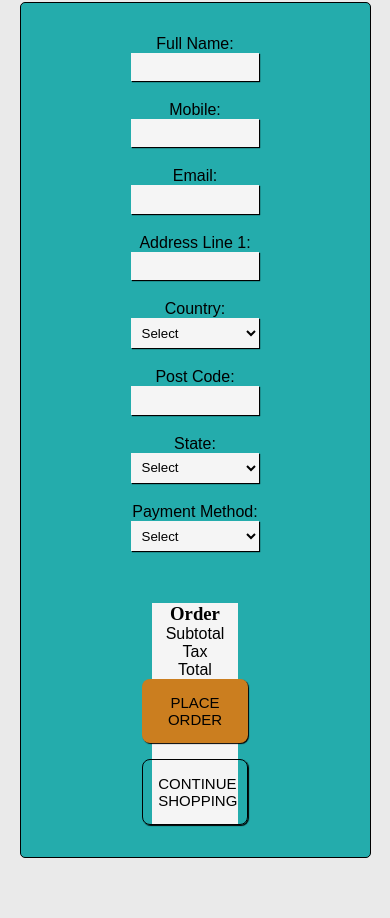
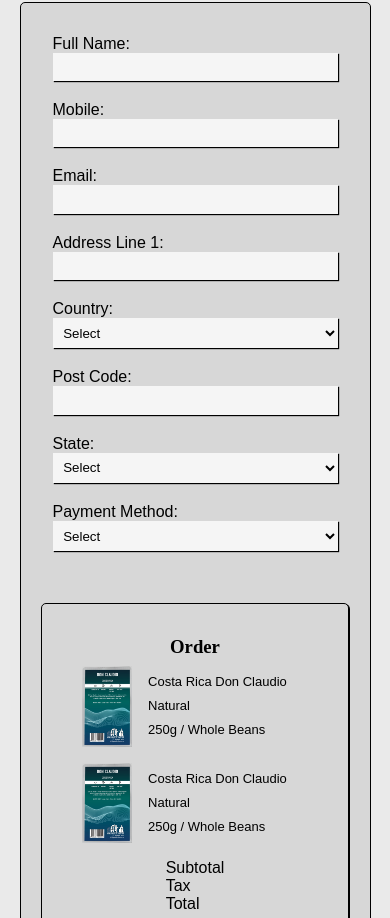
Before and after one commit to amy1374872465/assignment-3-website, a plain HTML site: page checkout.html in a window 390 px wide. Shown: the part 182-1100 px from the top of the page. Before the commit the page ends 1048 px from the top, so only its background shows below. Drawn offline with Linux system fonts and the light colour scheme.

Commit message:
responsive checkout page

```diff
--- a/checkout.html
+++ b/checkout.html
@@ -129,10 +129,31 @@
         <div class="order greyBox rightColumn fix lineHeight">
           <!--confirmation-->
           <h3 class="centerText serif">Order</h3>
-          <div><!--for order images--></div>
-          <p id="Subtotal">Subtotal</p>
-          <p id="Tax">Tax</p>
-          <p id="Total">Total</p>
+          <div>
+            <!--for order images to show up if added-->
+
+            <div id="forProductOne" class="productInCart">
+              <img src="images/don-claudio.jpg" alt="" width="50px" />
+              <div class="lineHeight">
+                <p>Costa Rica Don Claudio Natural</p>
+                <p>250g / Whole Beans</p>
+              </div>
+            </div>
+            <div id="forProductOne" class="productInCart">
+              <img src="images/don-claudio.jpg" alt="" width="50px" />
+              <div class="lineHeight">
+                <p>Costa Rica Don Claudio Natural</p>
+                <p>250g / Whole Beans</p>
+              </div>
+            </div>
+          </div>
+
+          <div class="titleText">
+            <p id="Subtotal">Subtotal</p>
+            <p id="Tax">Tax</p>
+            <p id="Total">Total</p>
+          </div>
+
           <div class="twoButtons">
             <button class="button-action orangeButton">PLACE ORDER</button>
             <a href="products.html" class="button-action blackText"
--- a/styles.css
+++ b/styles.css
@@ -285,7 +285,7 @@ nav > li {
 .button-action {
   border: solid 1px black;
   border-radius: 8px;
-  padding: 1em;
+  padding: 0.8em;
   text-align: center;
   width: 95%;
   max-width: 100%;
@@ -704,9 +704,14 @@ z-index: 2;
     display: flex;
     flex-direction: row;
     justify-content: space-between;
+    gap: 0.2em;
   }
 
-  .productInCart img {
+  .productInCart .inputButton {
+    margin-bottom: 0.2em;
+  }
+
+  .cartColumns .productInCart img {
     width: 70px;
   }
 
@@ -728,6 +733,7 @@ z-index: 2;
     padding: 2em;
     border: solid 1px black;
     border-radius: 5px;
+    width: 85%;
   }
   /*.cart {
     position: relative;
@@ -737,7 +743,7 @@ z-index: 2;
 /*checkout*/
 @media screen and (max-width: 600px) {
   .largeGreyBox {
-    background-color: rgb(36, 172, 172);
+    /* background-color: rgb(36, 172, 172);*/
     width: 90%;
   }
 
@@ -748,10 +754,35 @@ z-index: 2;
     text-align: left;
   }
 
-  .order {
+  .checkoutColumns > .leftColumn {
+    display: flex;
+    flex-direction: column;
+    width: 100%;
+    max-width: 100%;
+  }
+
+  .checkoutColumns > .order {
+    background-color: #d7d7d7;
     position: relative;
     display: flex;
     flex-direction: column;
+    align-items: center;
+    padding: 2em;
+    border: solid 1px black;
+    box-shadow: 1px 1px 0.5px;
+    border-radius: 5px;
+    width: 85%;
+  }
+
+  .button-action {
+    width: 100%;
+    padding: 0.5em 1em 0.5em 1em;
+  }
+
+  .order > .productInCart {
+    font-size: 14px;
+    width: 80%;
+    justify-content: center;
   }
 }
 @media screen and (max-width: 600px) {
```
